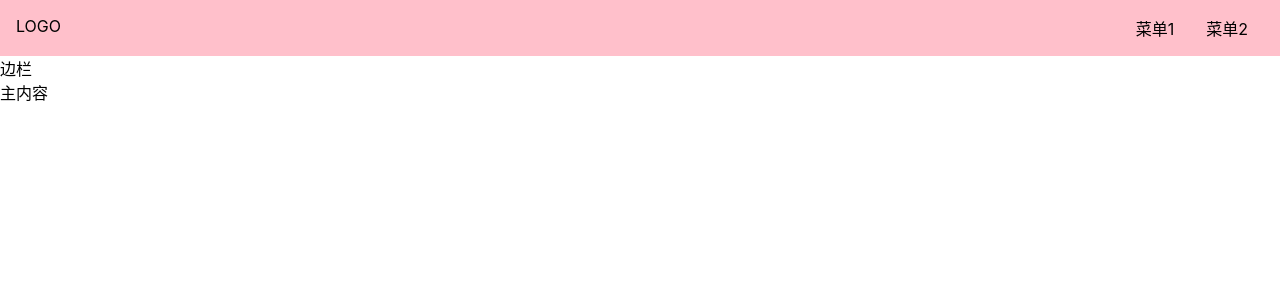
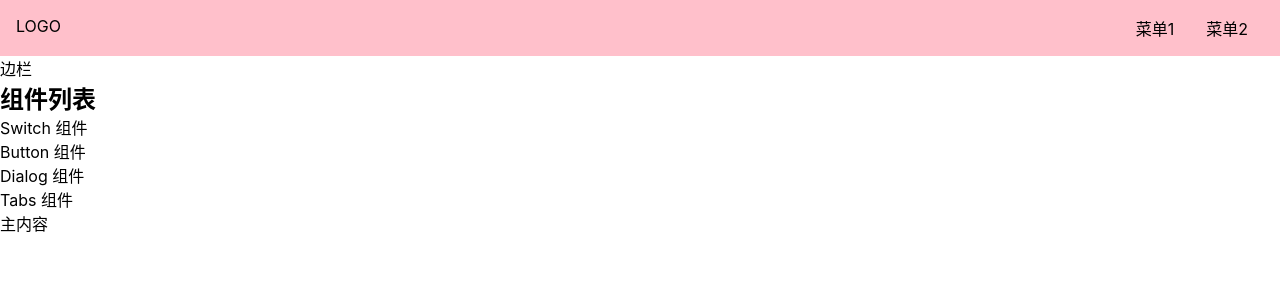
Before and after one commit to xinchi-H/Vue3-xc-Ui, a Vue app: page /#/doc in a window 1280 px wide. Shown: the top 300 px of the page. Built offline with nearby package versions, Linux system fonts and the light colour scheme.

Commit message:
✨ aside

```diff
--- a/src/views/Doc.vue
+++ b/src/views/Doc.vue
@@ -3,6 +3,23 @@
     <topnav />
     <div class="content">
       <aside>边栏</aside>
+      <aside>
+        <h2>组件列表</h2>
+        <ol>
+          <li>
+            <router-link to="/doc/switch">Switch 组件</router-link>
+          </li>
+          <li>
+            <router-link to="/doc/button">Button 组件</router-link>
+          </li>
+          <li>
+            <router-link to="/doc/dialog">Dialog 组件</router-link>
+          </li>
+          <li>
+            <router-link to="/doc/tabs">Tabs 组件</router-link>
+          </li>
+        </ol>
+      </aside>
       <main>主内容</main>
     </div>
   </div>
```
